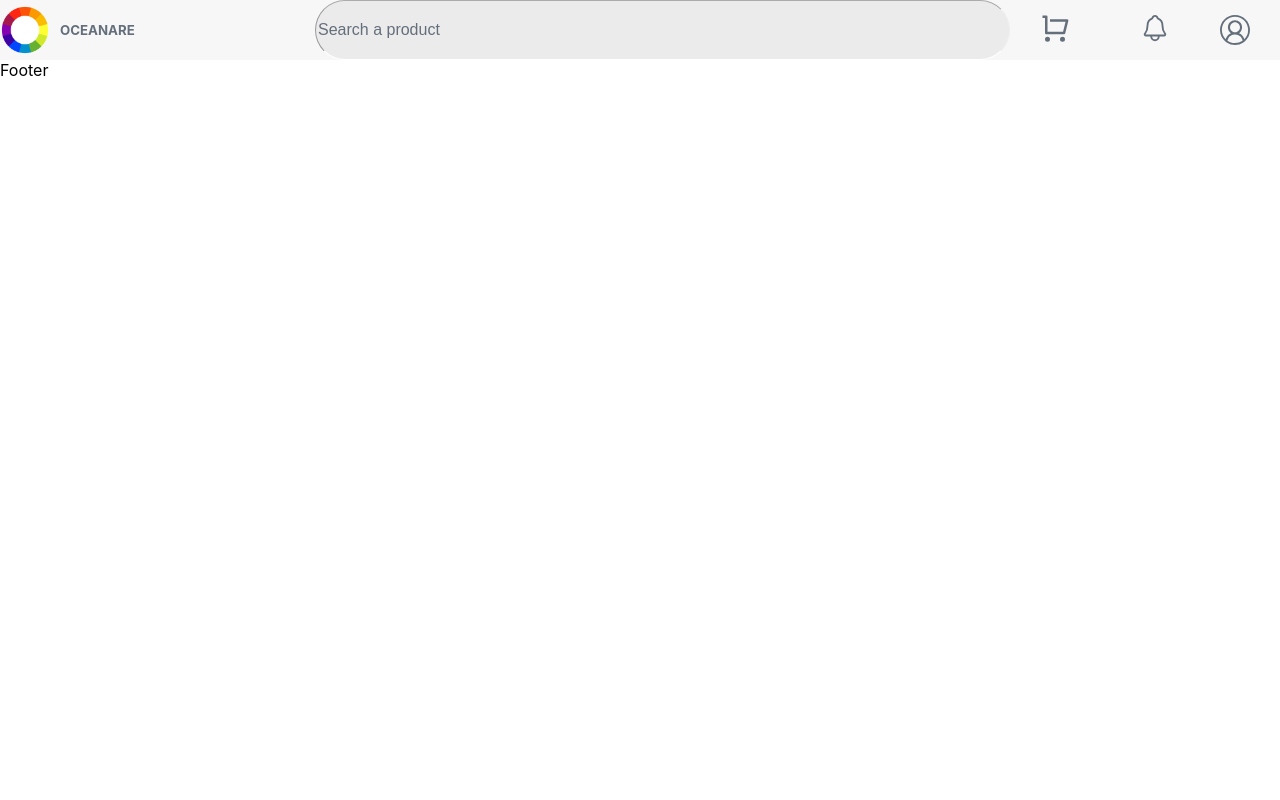
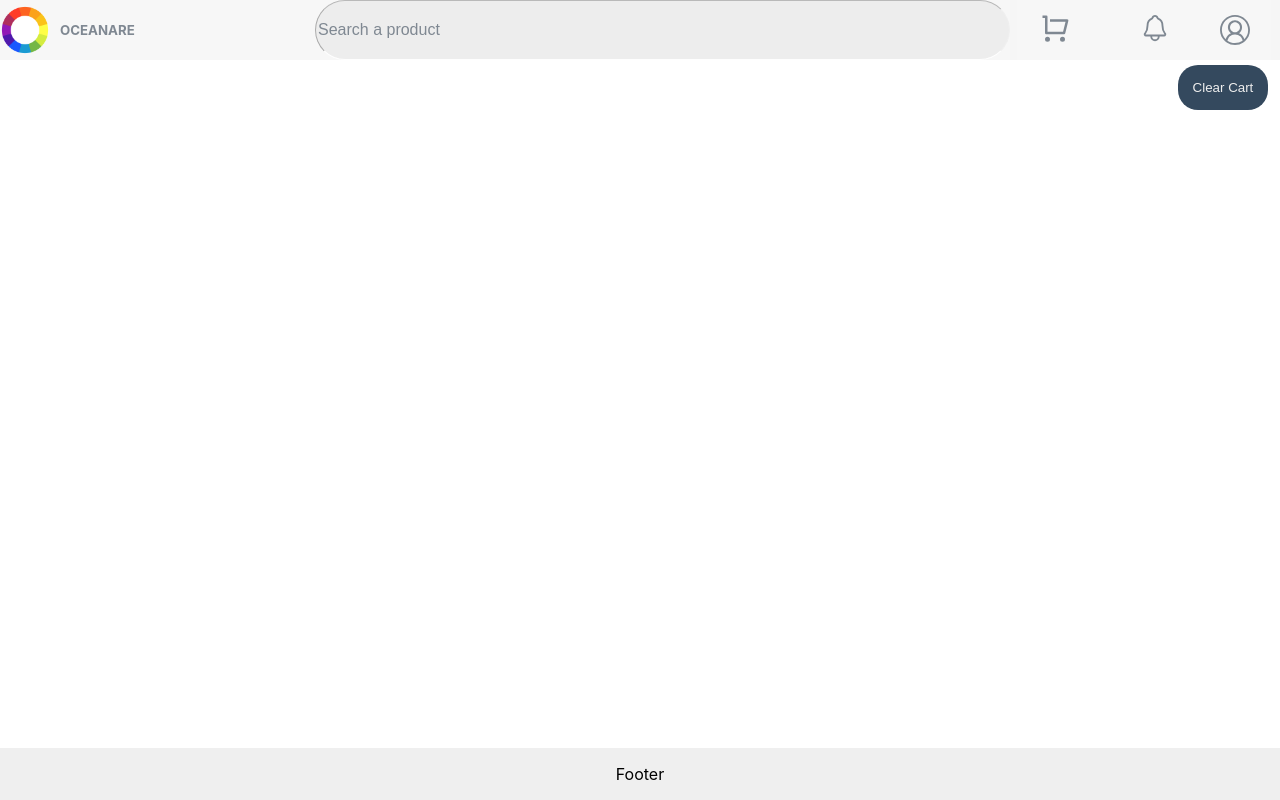
Before and after one commit to Arun-Tiwary/shopping-cart, a React (Create React App) app: page /cart in a window 1280 px wide. Built offline with nearby package versions, Linux system fonts and the light colour scheme.

Commit message:
feat: added cart-card component

```diff
--- a/src/App.css
+++ b/src/App.css
@@ -1,9 +1,5 @@
-@import "./components/Header/header.css";
-@import "./components/test/test.css";
-@import "./components/Home/home.css";
-@import "./components/Filters/filters.css";
-@import "./colorcode.css";
-@import "./components/ProductCard/productCard.css";
+
+@import "./components/export.css";
 ::placeholder {
     position:relative;
     color: var(--text1);
--- a/src/Context/reducer.js
+++ b/src/Context/reducer.js
@@ -1,4 +1,6 @@
 export const CartReducer = (state, action) =>{
+
+    console.log(state.cart);
 
     switch (action.type) {
 
@@ -6,15 +8,23 @@ export const CartReducer = (state, action) =>{
             return {...state, cart: [...state.cart, {...action.payload, qty:1} ]};
 
 
-        case "REMOV_FROM_CART" :
+        case "REMOV_FROM_CART":
+            return {...state, cart: state.cart.filter((item) => item.id !== action.payload.id)};
 
+        case "CLEAR_CART":
+            return {...state, cart:[]};
 
-        return {...state, cart: state.cart.filter((item) => item.id !== action.payload.id)};
+        case "INCREASE_ITEM":
+            return {...state, cart: state.cart.map((cartItem) => cartItem.id === action.payload.id ? {...cartItem, qty: cartItem.qty + 1} : cartItem ) }
+
+        case "DECREASE_ITEM":
+            return {...state, cart: state.cart.map((cartItem) => cartItem.qty > 1 && cartItem.id === action.payload.id ? {...cartItem, qty: cartItem.qty - 1} : cartItem ) }
+
 
 
 
         default:
            return state;
-    }
+    };
 
-}
+};
--- a/src/components/Cart/cart.css
+++ b/src/components/Cart/cart.css
@@ -0,0 +1,31 @@
+.cart{
+    align-items: center !important;
+    flex-direction: column !important;
+}
+
+.clear-cart-button{
+    border-radius: 20px;
+    position: fixed;
+    margin-left: 92%;
+    padding: 15px;
+    margin-top: 5px;
+}
+
+.cart-increment-button{
+    width: 28px;
+    height: 28px;
+    background: var(--background3);
+    display: inline-block;
+    border: 1px solid #9b4b4b;
+    cursor: pointer;
+    font-size: 16px;
+    border-radius: 50%;
+
+
+}
+
+.cart-price{
+    display: inline-block;
+    margin: 7px;
+    font-size: medium;
+}
--- a/src/components/Cart/cart.js
+++ b/src/components/Cart/cart.js
@@ -1,30 +1,28 @@
 import React from 'react'
 import { useCart } from '../../Context/context'
+import CartCard from './cartCard';
+import Nothing from './nothing';
 
 const Cart = () => {
 
-  const {state} = useCart();
+  const {state, dispatch} = useCart();
   console.log(state.cart)
   return (
 <div>
-         {
+        <button  onClick = {()=>dispatch({type: "CLEAR_CART"})}
+        className='card-button clear-cart-button'>Clear Cart</button>
+
+        {
+
           state.cart.map((cartItem)=>{
             return (
           <>
-              <li>
+            {cartItem.qty < 1 ? (<Nothing/>) : <CartCard cartItem = {cartItem}/> }
 
-                {cartItem.name}
-
-              </li>
-               <li>
-
-               $ {cartItem.price}
-
-             </li>
           </>
             )
           })
-         }
+        }
 
 
 </div>
--- /dev/null
+++ b/src/components/Cart/cartCard.js
@@ -0,0 +1,33 @@
+import React from 'react'
+import { useCart } from '../../Context/context'
+
+
+const CartCard = ({cartItem}) => {
+    const {dispatch} = useCart();
+  return (
+    <div>
+         <div className = "cards cart">
+  <div className = "card">
+    <img className = "card-image" src = {cartItem.image} alt= {cartItem.name} />
+    <h4 class = "card-title"> {cartItem.name} </h4>
+    <h5 className = "card-title"> Price: ${parseInt(cartItem.price) * cartItem.qty} </h5>
+    <h6 className ='card-title'>Fast Delivery</h6>
+    <p className ='card-title '>
+      <button className='cart-increment-button'disabled = {cartItem.qty < 1 ? true : false} style = {{}} onClick = {()=> dispatch({type: "DECREASE_ITEM", payload: cartItem})}>  - </button>
+      <h6 className ='cart-price'> {cartItem.qty}</h6>
+      <button className ='cart-increment-button' style ={{}}
+       onClick = {() => dispatch({type: "INCREASE_ITEM", payload: cartItem})}> + </button>
+
+    </p>
+    <p className ='card-title'>
+      <button className = 'card-button' onClick={() => {dispatch({type: "REMOV_FROM_CART", payload: cartItem})}}>Remove From Cart</button>
+
+    </p>
+  </div>
+
+</div>
+    </div>
+  )
+}
+
+export default CartCard
--- /dev/null
+++ b/src/components/Cart/nothing.js
@@ -0,0 +1,9 @@
+import React from 'react'
+
+const Nothing = () => {
+  return (
+    <div style={{backgroundColor: "red"}}>Nothing fdvdfmvk</div>
+  )
+}
+
+export default Nothing;
--- /dev/null
+++ b/src/components/Footer/footer.css
@@ -0,0 +1,19 @@
+@import "/src/colorcode.css";
+.footer{
+    background-color: hwb(0 87% 5%);
+
+    /* display: flex;
+    bottom: 0;
+    position: fixed;
+    width: 100%; */
+
+    position: absolute;
+  right: 0;
+  bottom: 0;
+  left: 0;
+  padding: 1rem;
+  background-color: #efefef;
+  text-align: center;
+
+
+}
--- a/src/components/Footer/footer.js
+++ b/src/components/Footer/footer.js
@@ -2,7 +2,7 @@ import React from 'react'
 
 const Footer = () => {
   return (
-    <div>Footer</div>
+    <div className = 'footer'>Footer</div>
   )
 }
 
--- a/src/components/Header/header.css
+++ b/src/components/Header/header.css
@@ -10,6 +10,7 @@
     position: sticky;
     top: 0;
     z-index: 1;
+    opacity: 0.9;
 }
 
 .brand-logo{
@@ -60,6 +61,10 @@
   text-align: center;
 }
 
+.icon :hover{
+  color: #242222;
+}
+
 .badge-icon2{
   position: relative;
   color: #242222;
--- /dev/null
+++ b/src/components/export.css
@@ -0,0 +1,8 @@
+@import "./Header/header.css";
+@import "./test/test.css";
+@import "./Home/home.css";
+@import "./Filters/filters.css";
+@import "../colorcode.css";
+@import "./ProductCard/productCard.css";
+@import "./Cart/cart.css";
+@import "./Footer/footer.css";
```
Also changed, not shown: src/components/ProductCard/productCard.js (+1 -6 lines).
